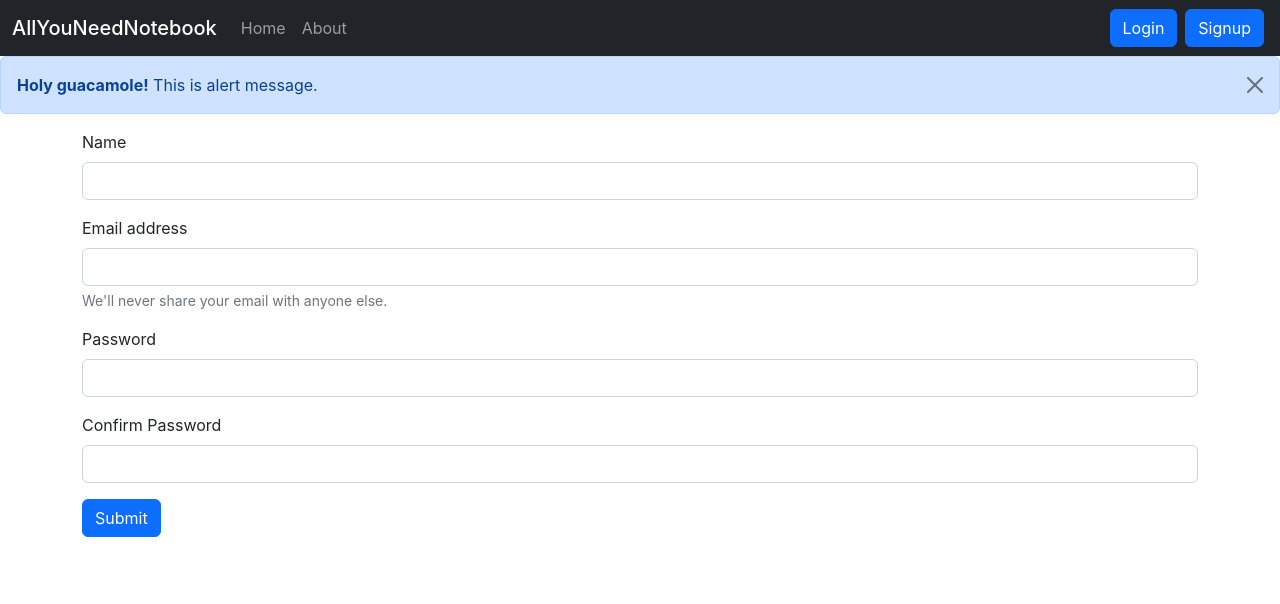
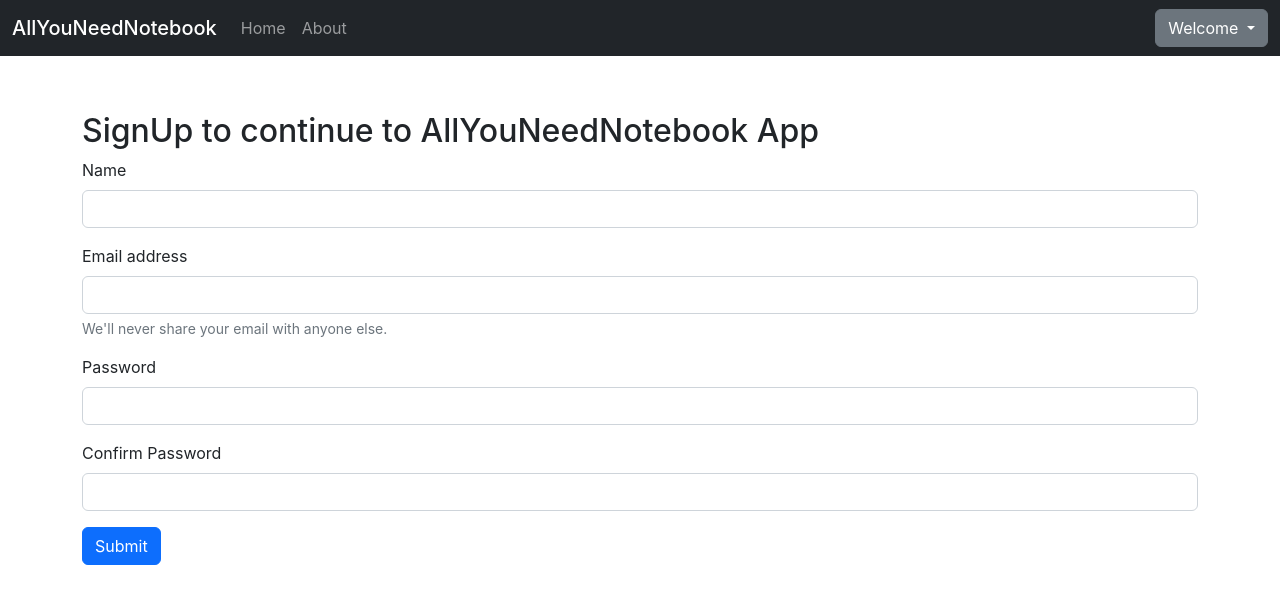
Before and after one commit to Mohammedvaraliya/AllYouNeedNoteBook-ReactApp, a React (Create React App) app: page /#/signup in a window 1280 px wide. Shown: the top 604 px of the page. Built offline with nearby package versions, Linux system fonts and the light colour scheme; sample sign-in values are in the browser's storage.

Commit message:
Added function to authentiacte users

```diff
--- a/src/App.js
+++ b/src/App.js
@@ -11,21 +11,52 @@ import NoteState from './context/notes/NoteState';
 import Alert from './components/Alert';
 import Login from './components/Login';
 import Signup from './components/Signup';
+import { useState } from 'react';
 
 function App() {
+
+  const host = "http://localhost:5000";
+
+  const [alert, setAlert] = useState(null);
+
+  const showAlert = (message, type) => {
+    setAlert({
+      msg: message,
+      type: type
+    });
+    setTimeout(() => {
+      setAlert(null);
+    }, 3000);
+
+  }
+
+  const userDetail = async (req, res) => {
+    if (localStorage.getItem('token')){
+      const response = await fetch(`${host}/api/auth/getuser`, {
+        method: 'POST',
+        headers: {
+          'Content-Type': 'application/json',
+          'auth-token': localStorage.getItem('token')
+        },
+
+      });
+
+    }
+  }
+
   return (
     <>
     <NoteState>
       <Router>
-        <Navbar />
-        <Alert message={"This is alert message"}/>
+        <Navbar userDetail={userDetail} />
+        <Alert alert={alert} />
         <div className="container">
         <Routes>
-          <Route exact path="/" element={<Home />} />
-          <Route exact path="/home" element={<Home />} />
-          <Route exact path="/about" element={<About />} />
-          <Route exact path="/login" element={<Login />} />
-          <Route exact path="/signup" element={<Signup />} />
+          <Route exact path="/" element={<Home showAlert={showAlert} />} />
+          <Route exact path="/home" element={<Home showAlert={showAlert} />} />
+          <Route exact path="/about" element={<About showAlert={showAlert} />} />
+          <Route exact path="/login" element={<Login showAlert={showAlert} />} />
+          <Route exact path="/signup" element={<Signup showAlert={showAlert} />} />
         </Routes>
         </div>
       </Router>
--- a/src/components/AddNote.js
+++ b/src/components/AddNote.js
@@ -1,7 +1,9 @@
 import React, { useContext, useState } from 'react'
 import noteContext from '../context/notes/noteContext';
 
-const AddNote = () => {
+const AddNote = (props) => {
+
+    const { showAlert } = props;
 
     const context = useContext(noteContext);
     const { addNote } = context;
@@ -12,6 +14,7 @@ const AddNote = () => {
         e.preventDefault();
         addNote(note.title, note.description, note.tag);
         setNote({title: "", description: "", tag: ""});
+        showAlert("Note Added successfully!", "success");
     }
 
 
--- a/src/components/Alert.js
+++ b/src/components/Alert.js
@@ -1,14 +1,24 @@
 import React from 'react'
 
 const Alert = (props) => {
+
+    const capitalize = (word) =>{
+        if (word === "danger"){
+            word = "error";
+        }
+        const lower = word.toLowerCase();
+        return lower.charAt(0).toUpperCase() + lower.slice(1);
+    }
+
     return (
         <>
-        <div>
-            <div className="alert alert-primary alert-dismissible fade show" role="alert">
-                <strong>Holy guacamole!</strong> {props.message}.
-                <button type="button" className="btn-close" data-bs-dismiss="alert" aria-label="Close"></button>
+            <div style={{ height: "40px" }}>
+                {props.alert &&
+                    <> <div className={`alert alert-${props.alert.type} alert-dismissible fade show`} role="alert">
+                        <strong>{capitalize(props.alert.type)}</strong> {props.alert.msg}
+                    </div>
+                    </>}
             </div>
-        </div>
         </>
     )
 }
--- a/src/components/Home.js
+++ b/src/components/Home.js
@@ -1,11 +1,13 @@
 import React from 'react'
 import Notes from './Notes';
 
-const Home = () => {
+const Home = (props) => {
+
+  const {showAlert} = props;
 
   return (
     <>
-      <Notes />
+      <Notes showAlert={showAlert} />
     </>
   )
 }
--- a/src/components/Login.js
+++ b/src/components/Login.js
@@ -1,10 +1,12 @@
 import React, { useState } from 'react'
 import { useNavigate } from 'react-router-dom';
 
-const Login = () => {
+const Login = (props) => {
 
-    const [credentials, seCredentials] = useState({email: "", password: ""});
-    let nevigate = useNavigate()
+    const { showAlert } = props;
+
+    const [credentials, seCredentials] = useState({ email: "", password: "" });
+    let nevigate = useNavigate();
 
     const host = "http://localhost:5000";
 
@@ -21,13 +23,14 @@ const Login = () => {
         });
         const json = await response.json();
         console.log(json);
-        if (json.success){
+        if (json.success) {
             // save the auth token and redirect
             localStorage.setItem('token', json.authToken);
+            showAlert(`Successfully Logged in with email ${credentials.email}`, "success");
             nevigate("/");
         }
-        else{
-            alert("Invalid Credentials")
+        else {
+            showAlert("Invalid Credentials! Please try again", "danger");
         }
     }
 
@@ -37,6 +40,8 @@ const Login = () => {
 
     return (
         <>
+            <div className='mt-3'>
+                <h2>Login to continue to AllYouNeedNotebook App</h2>
                 <form onSubmit={handleSubmit}>
                     <div className="mb-3">
                         <label htmlFor="email" className="form-label">Email address</label>
@@ -49,6 +54,7 @@ const Login = () => {
                     </div>
                     <button type="submit" className="btn btn-primary">Submit</button>
                 </form>
+            </div>
         </>
     )
 }
--- a/src/components/Navbar.js
+++ b/src/components/Navbar.js
@@ -1,11 +1,21 @@
-import React, {useEffect} from 'react'
-import { Link, useLocation } from "react-router-dom";
+import React, { useEffect } from 'react'
+import { Link, useLocation, useNavigate } from "react-router-dom";
 
-const Navbar = () => {
+const Navbar = (props) => {
+
+    let nevigate = useNavigate();
+
+    let { userDetail } = props;
 
     let location = useLocation();
     useEffect(() => {
-      }, [location]);
+    }, [location]);
+
+    const handleLogout = () => {
+        localStorage.clear();
+        nevigate("/login");
+
+    }
 
     return (
         <>
@@ -18,17 +28,25 @@ const Navbar = () => {
                     <div className="collapse navbar-collapse" id="navbarSupportedContent">
                         <ul className="navbar-nav me-auto mb-2 mb-lg-0">
                             <li className="nav-item">
-                                <Link className={`nav-link ${location.pathname==='/home'? 'active' : "" }`} aria-current="page" to="/home">Home</Link>
+                                <Link className={`nav-link ${location.pathname === '/home' ? 'active' : ""}`} aria-current="page" to="/home">Home</Link>
                             </li>
                             <li className="nav-item">
-                                <Link className={`nav-link ${location.pathname==='/about'? 'active' : "" }`} to="/about">About</Link>
+                                <Link className={`nav-link ${location.pathname === '/about' ? 'active' : ""}`} to="/about">About</Link>
                             </li>
 
                         </ul>
-                        <form className="d-flex" role="search">
+                        {!localStorage.getItem('token') ? <form className="d-flex">
                             <Link className="btn btn-primary mx-1" to={'/login'} role="button">Login</Link>
                             <Link className="btn btn-primary mx-1" to={'/signup'} role="button">Signup</Link>
-                        </form>
+                        </form> :
+                            <div className="dropdown">
+                                <button className="btn btn-secondary dropdown-toggle" type="button" data-bs-toggle="dropdown" aria-expanded="false">
+                                    Welcome {userDetail}
+                                </button>
+                                <ul className="dropdown-menu dropdown-menu-dark">
+                                    <li><a className="dropdown-item btn btn-secondary" onClick={handleLogout}>Logout</a></li>
+                                </ul>
+                            </div>}
                     </div>
                 </div>
             </nav>
--- a/src/components/Noteitem.js
+++ b/src/components/Noteitem.js
@@ -3,13 +3,14 @@ import noteContext from '../context/notes/noteContext';
 
 const Noteitem = (props) => {
 
-    const { note, updateNote } = props;
+    const { note, updateNote, showAlert } = props;
 
     const context = useContext(noteContext);
     const { deleteNote } = context;
 
     const handleDelete = () => {
         deleteNote(note._id);
+        showAlert(`Note with title ${note.title} deleted successfully!`, "success");
     }
 
     return (
--- a/src/components/Signup.js
+++ b/src/components/Signup.js
@@ -1,10 +1,12 @@
 import React, { useState } from 'react'
 import { useNavigate } from 'react-router-dom';
 
-const Signup = () => {
+const Signup = (props) => {
 
-  const [credentials, seCredentials] = useState({name: "", email: "", password: "", cpassword: ""});
-    let nevigate = useNavigate()
+  const { showAlert } = props;
+
+  const [credentials, seCredentials] = useState({ name: "", email: "", password: "", cpassword: "" });
+  let nevigate = useNavigate();
 
   const host = "http://localhost:5000";
 
@@ -12,23 +14,24 @@ const Signup = () => {
     e.preventDefault();
     console.log("submit button clicked");
     // API cal
-        const {name, email, password} = credentials;
+    const { name, email, password } = credentials;
     const response = await fetch(`${host}/api/auth/createuser`, {
       method: 'POST',
       headers: {
         'Content-Type': 'application/json'
       },
-            body: JSON.stringify({name, email, password})
+      body: JSON.stringify({ name, email, password })
     });
     const json = await response.json();
     console.log(json);
-        if (json.success){
+    if (json.success) {
       // save the auth token and redirect
       localStorage.setItem('token', json.authToken);
       nevigate("/");
+      showAlert(`Accout Created Successfully with name ${credentials.name}`, "success");
     }
-        else{
-            alert("Invalid Credentials")
+    else {
+      showAlert("Invalid Details! Please try again", "danger");
     }
   }
 
@@ -38,10 +41,12 @@ const Signup = () => {
 
   return (
     <>
+      <div className='mt-3'>
+        <h2>SignUp to continue to AllYouNeedNotebook App</h2>
         <form onSubmit={handleSubmit}>
           <div className="mb-3">
             <label htmlFor="name" className="form-label">Name</label>
-          <input type="text" className="form-control" value={credentials.name} id="name" name='name'  onChange={onChange} minLength={3} required />
+            <input type="text" className="form-control" value={credentials.name} id="name" name='name' onChange={onChange} minLength={3} required />
           </div>
 
           <div className="mb-3">
@@ -62,6 +67,7 @@ const Signup = () => {
 
           <button type="submit" className="btn btn-primary">Submit</button>
         </form>
+      </div>
     </>
   )
 }
```
Also changed, not shown: src/components/Notes.js (+30 -19 lines), src/context/notes/NoteState.js (+4 -4 lines). Lines whose indentation alone changed are shown as unchanged.
